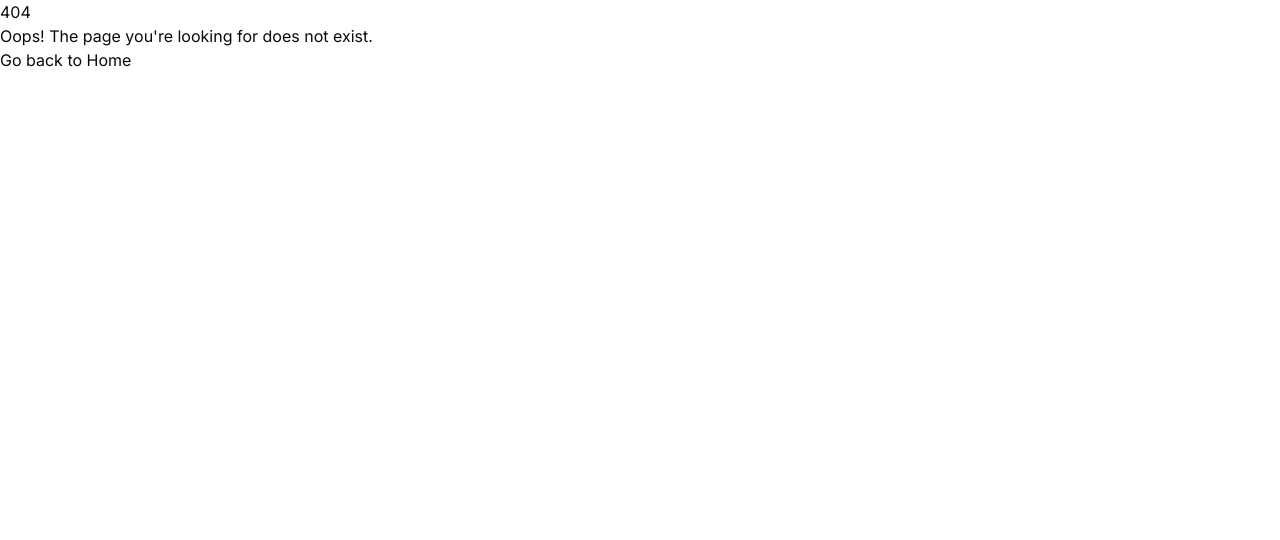
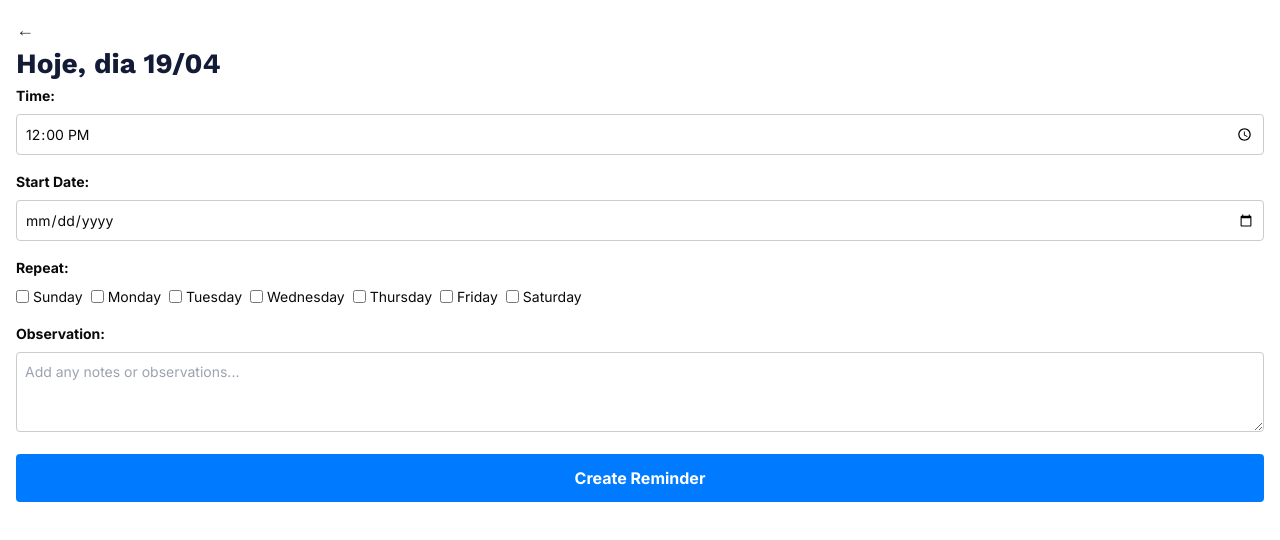
Before and after one commit to datasci4citizens/app-saude, a React app: page /new-reminder in a window 1280 px wide. Before the commit this address had no page. Shown: the top 540 px of the page. Built offline with nearby package versions, Linux system fonts and the light colour scheme; the HTML template or start-up script is replaced by a standard one; a web font is replaced by a local one.

Commit message:
feat: all pages for reminders outlined

```diff
--- a/src/App.tsx
+++ b/src/App.tsx
@@ -1,7 +1,9 @@
 import { createBrowserRouter, RouterProvider } from 'react-router-dom';
 import ComponentCatalog from './pages/ComponentCatalog';
 import UserOnboarding from './pages/UserOnBoarding';
-import Reminders from './pages/Reminders';
+import Reminders from './pages/reminders/Reminders';
+import NewReminder from './pages/reminders/NewReminder';
+import ViewReminder from './pages/reminders/ViewReminder';
 
 const NotFound = () => (
   <div>
@@ -29,6 +31,18 @@ const router = createBrowserRouter([
     element: <Reminders />,
   },
   {
+    path: '/new-reminder',
+    element: <NewReminder />,
+  },
+  {
+    path: '/reminder',
+    element: <ViewReminder reminder={{
+      title: "Risperidona",
+      observation: "Tomar após refeição.",
+      time: "Alo mona"
+    }} onDelete={() => {console.log("deletar")}}/>,
+  },
+  {
     path: '*',
     element: <NotFound />,
   },
--- a/src/components/header.tsx
+++ b/src/components/header.tsx
@@ -3,7 +3,7 @@ import React from "react";
 interface HeaderProps {
   title: string;
   subtitle?: string;
-  onBackClick: () => void;
+  onBackClick?: () => void;
   rightIcon?: React.ReactNode;
 }
 
@@ -13,10 +13,18 @@ const Header: React.FC<HeaderProps> = ({
   onBackClick,
   rightIcon,
 }) => {
+  const handleBackClick = () => {
+    if (onBackClick) {
+      onBackClick();
+    } else {
+      window.history.back();
+    }
+  };
+
   return (
     <div>
       {/* Back Button */}
-      <button style={styles.backButton} onClick={onBackClick}>
+      <button style={styles.backButton} onClick={handleBackClick}>
         <span style={styles.backIcon}>&larr;</span>
       </button>
       <div style={styles.iconTextContainer}>
--- /dev/null
+++ b/src/pages/reminders/NewReminder.tsx
@@ -0,0 +1,163 @@
+import React, { useState } from "react";
+import Header from "../../components/header";
+
+const NewReminder: React.FC = () => {
+  const [time, setTime] = useState("12:00");
+  const [startDate, setStartDate] = useState("");
+  const [repeatDays, setRepeatDays] = useState<{
+    Sunday: boolean;
+    Monday: boolean;
+    Tuesday: boolean;
+    Wednesday: boolean;
+    Thursday: boolean;
+    Friday: boolean;
+    Saturday: boolean;
+  }>({
+    Sunday: false,
+    Monday: false,
+    Tuesday: false,
+    Wednesday: false,
+    Thursday: false,
+    Friday: false,
+    Saturday: false,
+  });
+  const [observation, setObservation] = useState("");
+
+  const handleCheckboxChange = (day: keyof typeof repeatDays) => {
+    setRepeatDays((prev) => ({
+      ...prev,
+      [day]: !prev[day],
+    }));
+  };
+
+  const handleCreateReminder = () => {
+    const reminderData = {
+      time,
+      startDate,
+      repeatDays,
+      observation,
+    };
+    console.log(reminderData);
+  };
+
+  return (
+    <div style={styles.page}>
+      {/* Header */}
+      <Header
+        title="Hoje, dia 19/04"
+      />
+
+      {/* Time Picker */}
+      <div style={styles.section}>
+        <label style={styles.label}>Time:</label>
+        <input
+          type="time"
+          value={time}
+          onChange={(e) => setTime(e.target.value)}
+          style={styles.input}
+        />
+      </div>
+
+      {/* Start Date */}
+      <div style={styles.section}>
+        <label style={styles.label}>Start Date:</label>
+        <input
+          type="date"
+          value={startDate}
+          onChange={(e) => setStartDate(e.target.value)}
+          style={styles.input}
+        />
+      </div>
+
+      {/* Repeat Days */}
+      <div style={styles.section}>
+        <label style={styles.label}>Repeat:</label>
+        <div style={styles.checkboxContainer}>
+          {Object.keys(repeatDays).map((day) => (
+            <label key={day} style={styles.checkboxLabel}>
+              <input
+                type="checkbox"
+                checked={repeatDays[day as keyof typeof repeatDays]}
+                onChange={() => handleCheckboxChange(day as keyof typeof repeatDays)}
+              />
+              {day}
+            </label>
+          ))}
+        </div>
+      </div>
+
+      {/* Observation Field */}
+      <div style={styles.section}>
+        <label style={styles.label}>Observation:</label>
+        <textarea
+          value={observation}
+          onChange={(e) => setObservation(e.target.value)}
+          style={styles.textarea}
+          placeholder="Add any notes or observations..."
+        />
+      </div>
+
+      {/* Create Reminder Button */}
+      <button onClick={handleCreateReminder} style={styles.button}>
+        Create Reminder
+      </button>
+    </div>
+  );
+};
+
+const styles: { [key: string]: React.CSSProperties } = {
+  page: {
+    padding: "16px",
+    backgroundColor: "#FFFFFF",
+    minHeight: "100vh",
+    fontFamily: '"Inter", sans-serif',
+  },
+  section: {
+    marginBottom: "16px",
+  },
+  label: {
+    display: "block",
+    fontWeight: "bold",
+    marginBottom: "8px",
+    fontSize: "14px",
+  },
+  input: {
+    width: "100%",
+    padding: "8px",
+    fontSize: "14px",
+    borderRadius: "4px",
+    border: "1px solid #ccc",
+  },
+  textarea: {
+    width: "100%",
+    padding: "8px",
+    fontSize: "14px",
+    borderRadius: "4px",
+    border: "1px solid #ccc",
+    minHeight: "80px",
+  },
+  checkboxContainer: {
+    display: "flex",
+    flexWrap: "wrap",
+    gap: "8px",
+  },
+  checkboxLabel: {
+    display: "flex",
+    alignItems: "center",
+    gap: "4px",
+    fontSize: "14px",
+  },
+  button: {
+    width: "100%",
+    padding: "12px",
+    fontSize: "16px",
+    fontWeight: "bold",
+    color: "#FFFFFF",
+    backgroundColor: "#007BFF",
+    border: "none",
+    borderRadius: "4px",
+    cursor: "pointer",
+  },
+};
+
+export default NewReminder;
--- a/src/pages/Reminders.tsx
+++ b/src/pages/reminders/Reminders.tsx
@@ -1,6 +1,6 @@
 import React, { useState } from 'react';
-import Header from '../components/header';
-import Card from '../components/reminder-card';
+import Header from '../../components/header';
+import Card from '../../components/reminder-card';
 
 const Reminders: React.FC = () => {
   const today = new Date();
@@ -20,7 +20,6 @@ const Reminders: React.FC = () => {
       {/* Header */}
       <Header
         title="Hoje, dia 19/04"
-        onBackClick={() => console.log('Navigate back')}
         rightIcon={<span style={styles.editIcon} className="mgc-pencil-line" />}
       />
 
--- /dev/null
+++ b/src/pages/reminders/ViewReminder.tsx
@@ -0,0 +1,94 @@
+// TO DO
+import React from "react";
+import Header from "../../components/header";
+import { FaTrash } from "react-icons/fa"; // FontAwesome trash icon for delete
+
+interface Reminder {
+  title: string;
+  observation: string;
+  time: string;
+}
+
+interface ViewReminderProps {
+  reminder: Reminder;
+  onDelete: () => void;
+}
+
+const ViewReminder: React.FC<ViewReminderProps> = ({ reminder, onDelete }) => {
+  return (
+    <div style={styles.page}>
+      {/* Header */}
+      <Header
+        title="View Reminder"
+      />
+
+      {/* Reminder Details */}
+      <div style={styles.reminderContainer}>
+        <h2 style={styles.title}>{reminder.title}</h2>
+        <p style={styles.observation}>
+          <strong>Observation:</strong> {reminder.observation}
+        </p>
+        <p style={styles.time}>
+          <strong>Time:</strong> {reminder.time}
+        </p>
+      </div>
+
+      {/* Delete Button */}
+      <button onClick={onDelete} style={styles.deleteButton}>
+        <FaTrash style={styles.trashIcon} />
+        Delete Reminder
+      </button>
+    </div>
+  );
+};
+
+const styles: { [key: string]: React.CSSProperties } = {
+  page: {
+    padding: "16px",
+    backgroundColor: "#FFFFFF",
+    minHeight: "100vh",
+    fontFamily: '"Inter", sans-serif',
+  },
+  reminderContainer: {
+    padding: "16px",
+    borderRadius: "8px",
+    backgroundColor: "#F9F9F9",
+    marginBottom: "24px",
+    boxShadow: "0 2px 4px rgba(0, 0, 0, 0.1)",
+  },
+  title: {
+    fontSize: "24px",
+    fontWeight: "bold",
+    marginBottom: "12px",
+  },
+  observation: {
+    fontSize: "16px",
+    marginBottom: "12px",
+    color: "#555",
+  },
+  time: {
+    fontSize: "16px",
+    marginBottom: "12px",
+    color: "#555",
+  },
+  deleteButton: {
+    display: "flex",
+    alignItems: "center",
+    justifyContent: "center",
+    gap: "8px",
+    width: "100%",
+    padding: "12px",
+    fontSize: "16px",
+    fontWeight: "bold",
+    color: "#FFFFFF",
+    backgroundColor: "#FF4D4D",
+    border: "none",
+    borderRadius: "4px",
+    cursor: "pointer",
+  },
+  trashIcon: {
+    fontSize: "18px",
+  },
+};
+
+export default ViewReminder;
```
